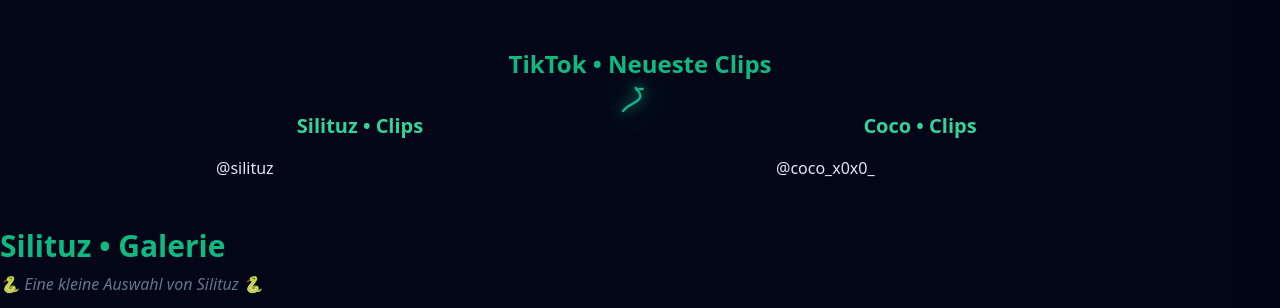
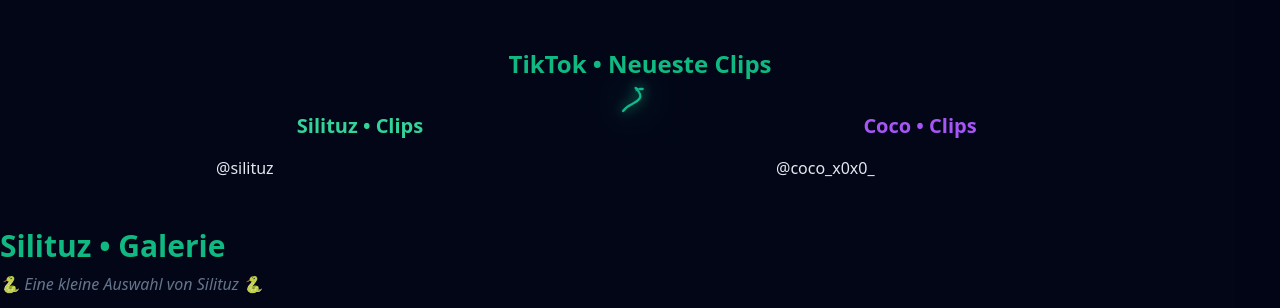
Before and after one commit to Silituz/silituz-website, a Jekyll site: the page built from gallery.html, in a window 1280 px wide. Shown: the part 361-669 px from the top of the page. Built offline with Jekyll 4.4.1, drawn with Linux system fonts in a browser that asks for light colours; nearby versions of some CDN libraries; a script that is not in the unit is left out.

Commit message:
Update gallery_shared.html

```diff
--- a/_includes/gallery_shared.html
+++ b/_includes/gallery_shared.html
@@ -76,7 +76,7 @@
 
       <!-- Coco -->
       <div class="flex flex-col items-center">
-        <h3 class="text-lg md:text-xl font-semibold text-emerald-400 mb-4 text-center">
+        <h3 class="text-lg md:text-xl font-semibold text-purple-500 mb-4 text-center">
           {{ page.tiktok_heading_coco | default: "Coco • Clips" }}
         </h3>
         <blockquote class="tiktok-embed"
```
